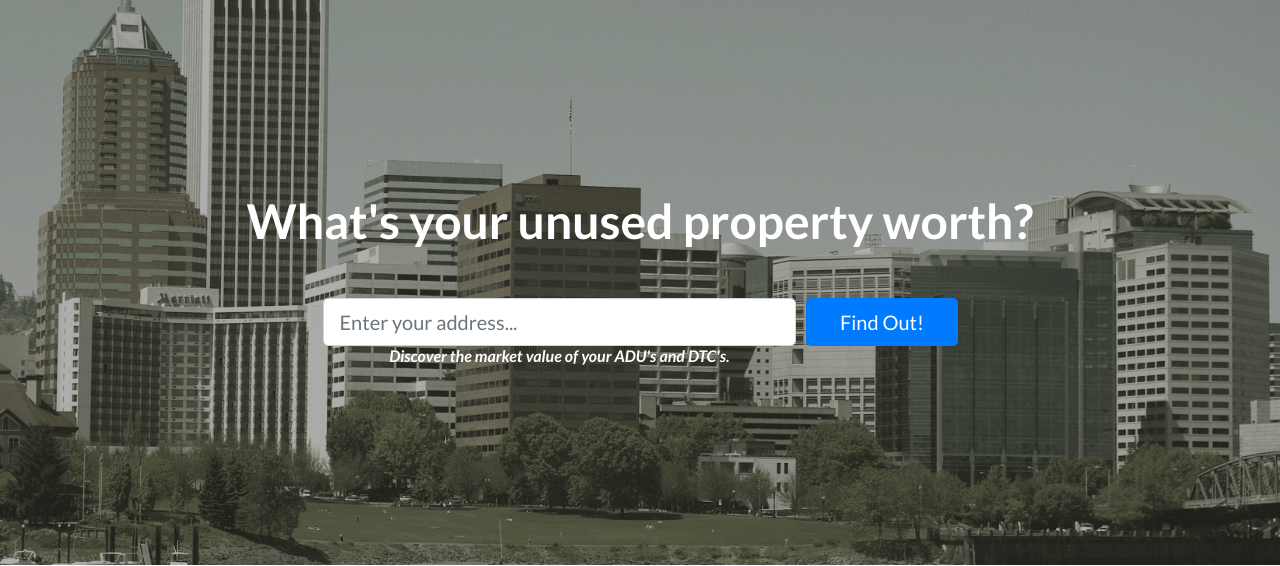
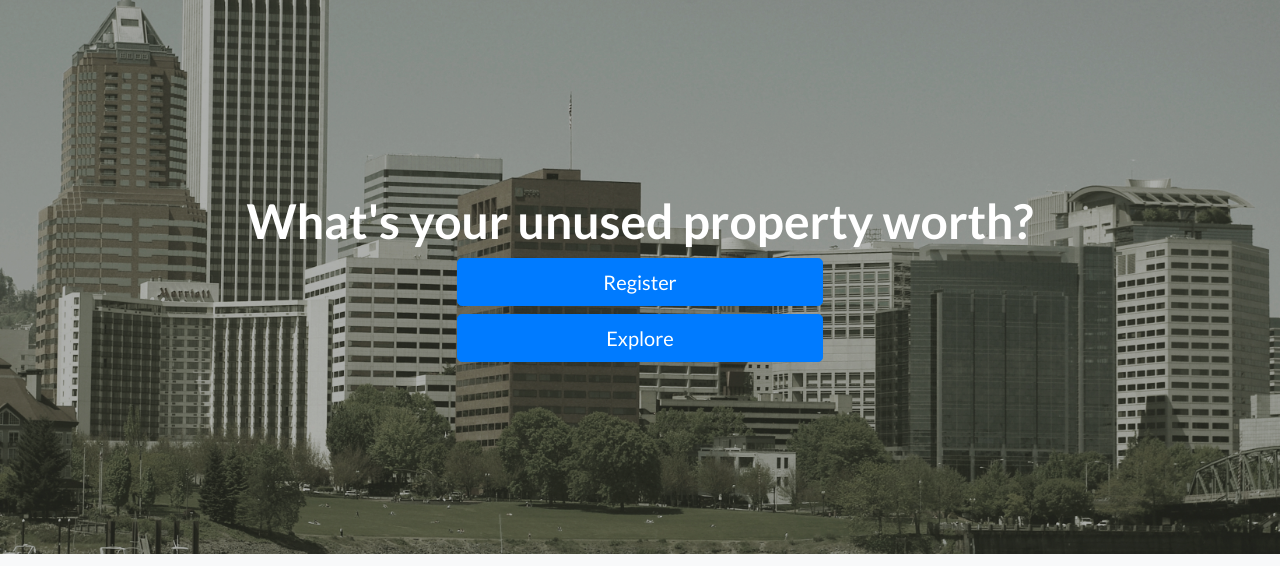
Before and after one commit to margielamadman/DenCityPDX, a Django app: page / in a window 1280 px wide. Shown: the part 56-622 px from the top of the page. Run offline with Django 3.2, Linux system fonts and the light colour scheme; some libraries are stand-ins or nearby versions.

Commit message:
updated HTML

```diff
--- a/templates/index.html
+++ b/templates/index.html
@@ -40,17 +40,14 @@
       <div class="container">
         <div class="row">
           <div class="col-xl-9 mx-auto">
-            <h1 class="mb-5">What's your unused property worth?</h1>
+            <h1 class="md-5 text-center">What's your unused property worth?</h1>
           </div>
           <div class="col-md-10 col-lg-8 col-xl-7 mx-auto">
             <form>
               <div class="form-row">
-                <div class="col-12 col-md-9 mb-2 mb-md-0">
-                  <input type="address" class="form-control form-control-lg" placeholder="Enter your address...">
-                  <h6 class="w-100 font-italic">Discover the market value of your ADU's and DTC's.</h6>
-                </div>
-                <div class="col-12 col-md-3">
-                  <button type="submit" class="btn btn-block btn-lg btn-primary">Find Out!</button>
+                <div class="col-10 col-md-8 col-xl-7 mx-auto">
+                  <button type="submit" class="btn btn-block btn-lg btn-primary">Register</button>
+                  <button type="submit" class="btn btn-block btn-lg btn-primary">Explore</button>
                 </div>
               </div>
             </form>
@@ -154,17 +151,10 @@
       <div class="overlay"></div>
       <div class="container">
         <div class="row">
-          <div class="col-xl-9 mx-auto">
-            <h2 class="mb-4">Ready to get started? Sign up now!</h2>
-          </div>
           <div class="col-md-10 col-lg-8 col-xl-7 mx-auto">
             <form>
               <div class="form-row">
-                <div class="col-12 col-md-9 mb-2 mb-md-0">
-                  <input type="email" class="form-control form-control-lg" placeholder="Enter your email...">
-                </div>
                 <div class="col-12 col-md-3">
-                  <button type="submit" class="btn btn-block btn-lg btn-primary">Sign up!</button>
                 </div>
               </div>
             </form>
```
